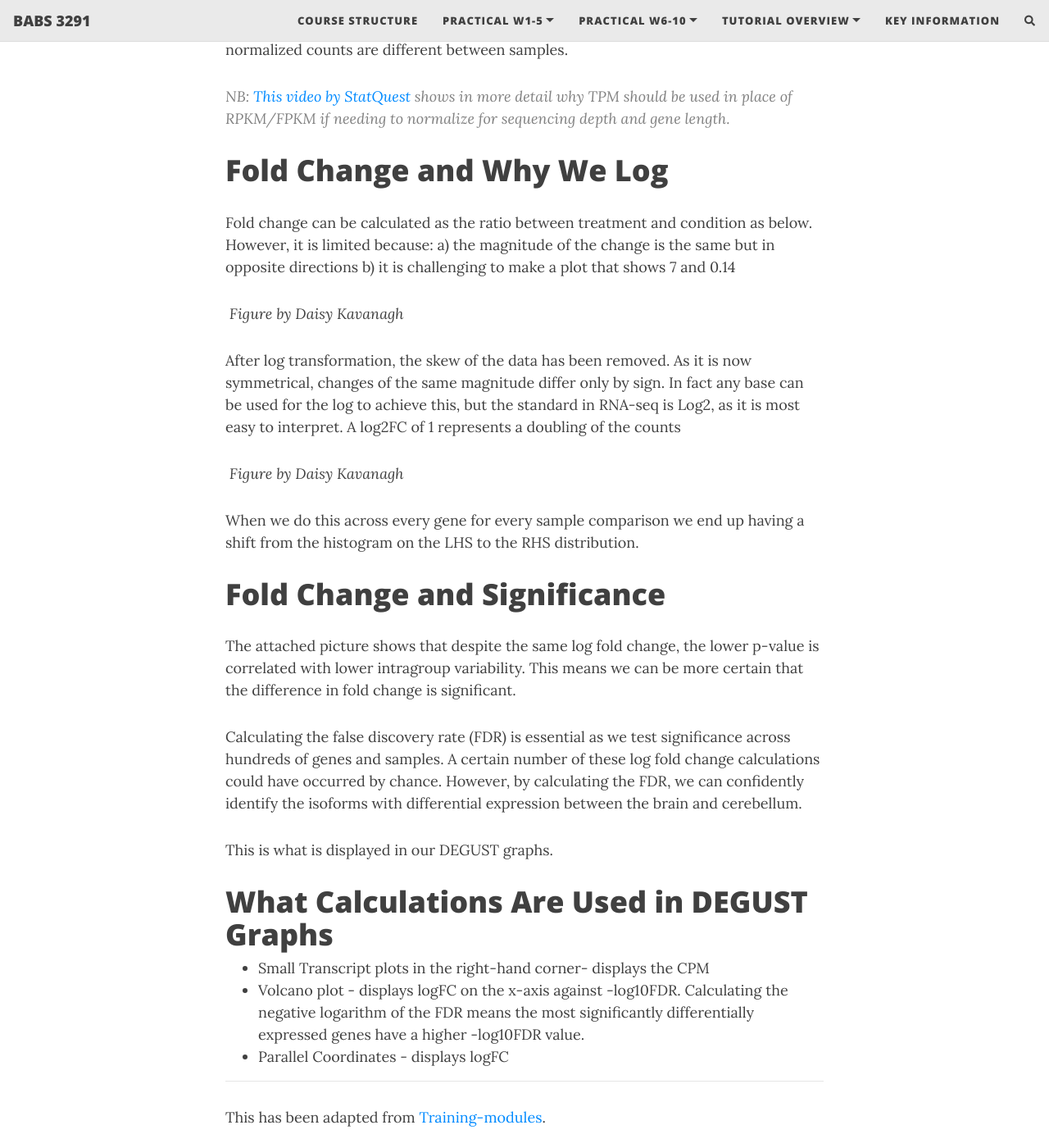
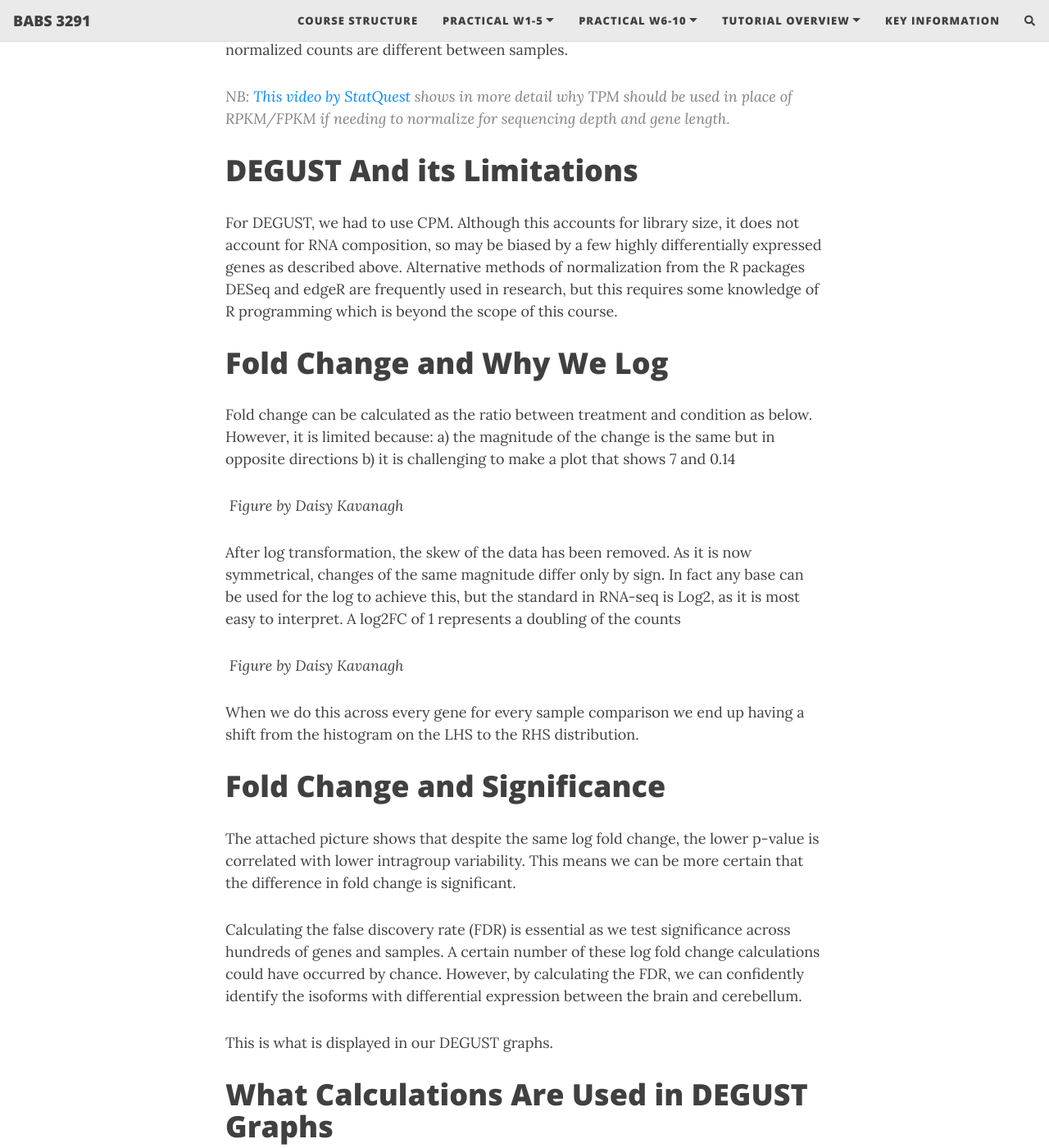
Before and after one commit to theheking/babs-rna-seq-2024, a Jekyll site: the page built from practical_overview/Week8B_Explaining_DE.md, in a window 1280 px wide and 1400 px high, scrolled down 5615 px. Shown: the whole window at 82% size. Built offline with Jekyll 4.4.1, drawn with Linux system fonts in a browser that asks for light colours; nearby versions of some CDN libraries; comment, search, counter and statistics services are not loaded; some of the changed text lies outside the part shown.

Commit message:
Update Week8B_Explaining_DE.md

```diff
--- a/practical_overview/Week8B_Explaining_DE.md
+++ b/practical_overview/Week8B_Explaining_DE.md
@@ -107,6 +107,11 @@ For example, in the table above, SampleA has a greater proportion of counts asso
 > NB: [This video by StatQuest](http://www.rna-seqblog.com/rpkm-fpkm-and-tpm-clearly-explained/) shows in more detail why TPM should be used in place of RPKM/FPKM if needing to normalize for sequencing depth and gene length.
 
 
+DEGUST And its Limitations
+=============
+
+For DEGUST, we had to use CPM. Although this accounts for library size, it does not account for RNA composition, so may be biased by a few highly differentially expressed genes as described above. Alternative methods of normalization from the R packages DESeq and edgeR are frequently used in research, but this requires some knowledge of R programming which is beyond the scope of this course.
+
 
 Fold Change and Why We Log
 ==========================
@@ -144,11 +149,15 @@ This is what is displayed in our DEGUST graphs.
 
 
 What Calculations Are Used in DEGUST Graphs
-====================================
-- Small Transcript plots in the right-hand corner- displays the CPM
+=======================================
+
+- Small Transcript plots in the right-hand corner- displays CPM.
+
 - Volcano plot - displays logFC on the x-axis against -log10FDR.
-Calculating the negative logarithm of the FDR means the most significantly differentially expressed genes have a higher -log10FDR value.
+
+- Calculating the negative logarithm of the FDR means the most significantly differentially expressed genes have a higher -log10FDR value.
 ![](../assets/img/volcanoplot.png)
+
 - Parallel Coordinates - displays logFC
 
 
```
